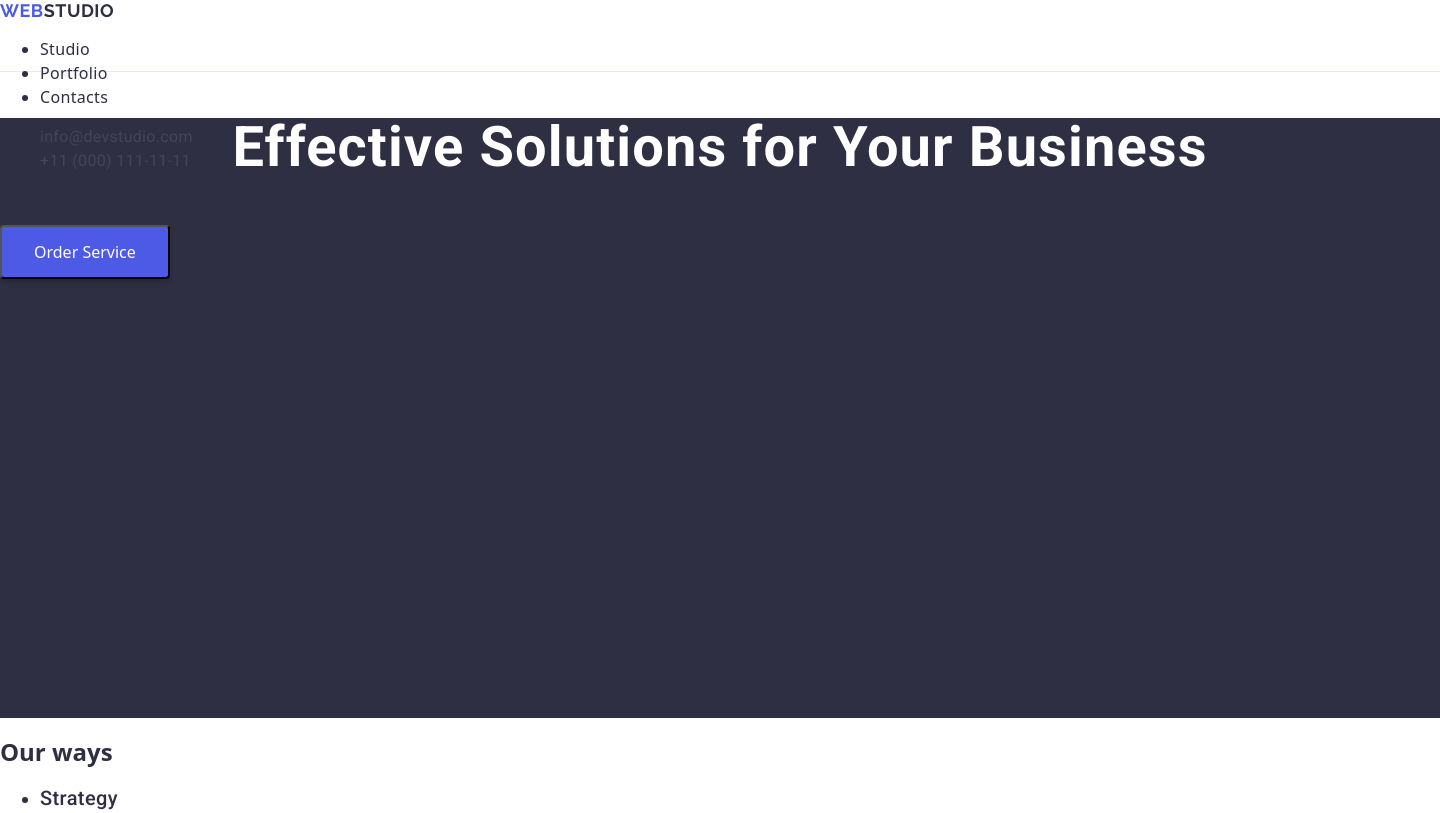
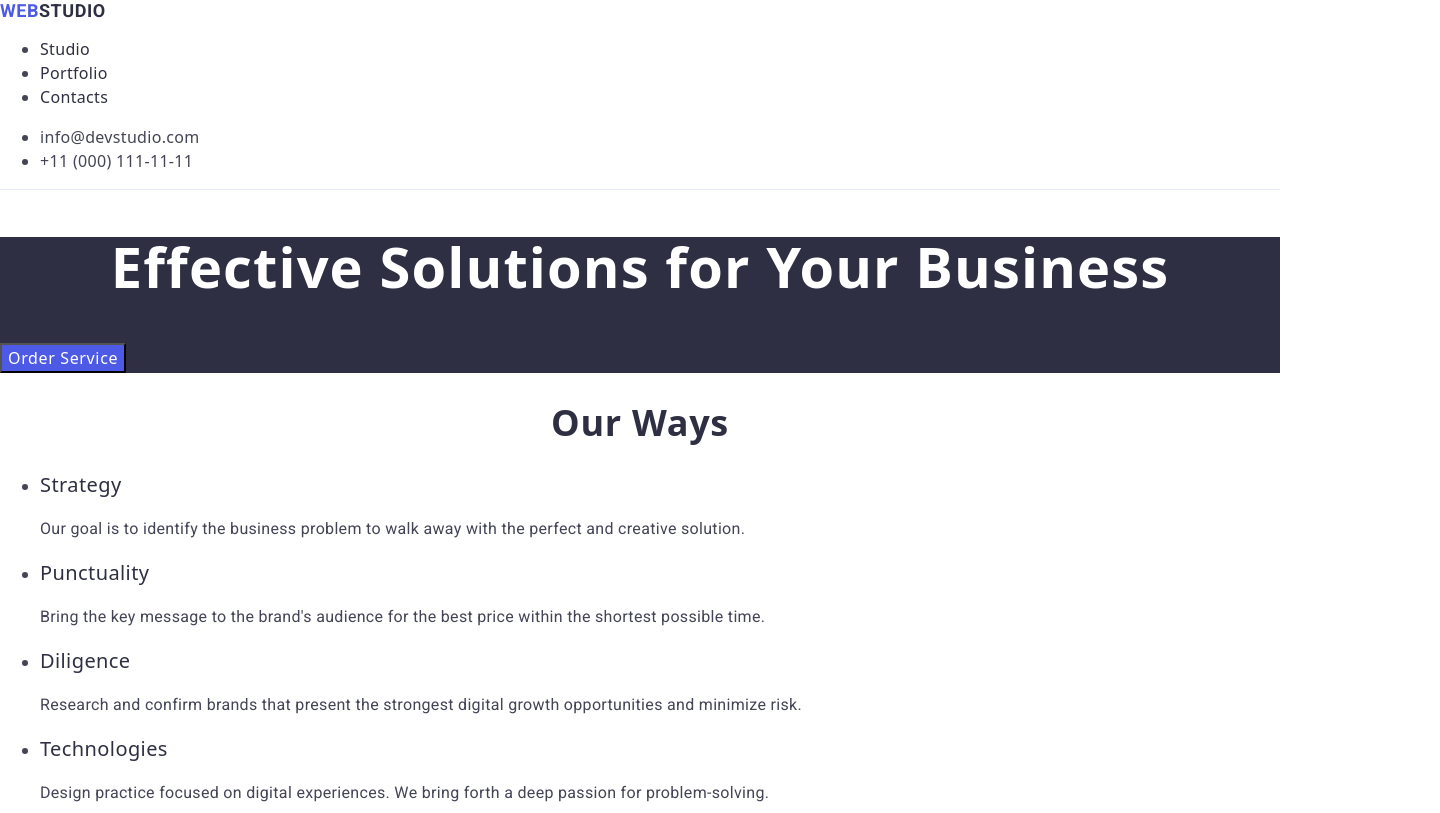
Before and after one commit to gluxenka/goit-markup-hw-02, a plain HTML site: page index.html in a window 1280 px wide. Shown: the top 813 px of the page, 1440 px wide, since content can reach past the window. Drawn offline with nearby package versions, Linux system fonts and the light colour scheme.

Commit message:
fix remark

```diff
--- a/css/styles.css
+++ b/css/styles.css
@@ -1,24 +1,22 @@
 body {
-  font-family: Roboto, Raleway, sans-serif;
-  color: #2e2f42;
+  font-family: Roboto, sans-serif;
+  color: #434455;
+  background-color: #ffffff;
 }
 .header-section {
-  width: 1440px;
-  height: 72px;
-  flex-shrink: 0;
   border-bottom: 1px solid #e7e9fc;
   background-color: #fff;
 }
-.logo-web {
-  color: #4d5ae5;
+.logo-studio {
+  color: #2e2f42;
 }
 .logo {
-  color: #2e2f42;
-  font-family: Raleway;
+  color: #4d5ae5;
+  font-family: Roboto, sans-serif;
   font-size: 18px;
   font-style: normal;
   font-weight: 700;
-  line-height: 1.166; /* 116.667% */
+  line-height: 1.17; /* 116.667% */
   letter-spacing: 0.54px;
   text-transform: uppercase;
   text-decoration: none;
@@ -32,9 +30,17 @@ body {
   letter-spacing: 0.32px;
   text-decoration: none;
 }
+.nav-link:hover,
+.nav-link:focus,
+.contacts-info:hover,
+.contacts-info:focus {
+  color: #404bbf;
+}
+.address-section {
+  font-style: normal;
+}
 .contacts-info {
   color: #434455;
-  font-family: Roboto;
   font-size: 16px;
   font-style: normal;
   font-weight: 400;
@@ -44,41 +50,33 @@ body {
 }
 .main-section {
   background-color: #2e2f42;
-  width: 1440px;
-  height: 600px;
-  flex-shrink: 0;
 }
 .main-title {
   color: #fff;
   text-align: center;
-  font-family: Roboto;
   font-size: 56px;
   font-style: normal;
   font-weight: 700;
-  line-height: 1.071; /* 107.143% */
+  line-height: 1.07; /* 107.143% */
   letter-spacing: 1.12px;
 }
 .order-service-button {
   cursor: pointer;
   color: #fff;
-  display: inline-flex;
-  padding: 16px 32px;
-  align-items: flex-start;
-  gap: 10px;
-  border-radius: 4px;
   background-color: #4d5ae5;
-  box-shadow: 0px 4px 4px 0px rgba(0, 0, 0, 0.15);
+  font-weight: 500;
+  line-height: 1.5;
+  letter-spacing: 0.04em;
 }
-.order-service-button:hover {
+.order-service-button:hover,
+.order-service-button:focus {
   background-color: #404bbf;
 }
 .our-ways-section {
-  height: 344px;
   background-color: #fff;
 }
 .section-item-h3 {
   color: #2e2f42;
-  font-family: Roboto;
   font-size: 20px;
   font-style: normal;
   font-weight: 500;
@@ -97,41 +95,41 @@ body {
 .team-section {
   background-color: #f4f4fd;
 }
+.team-image-card {
+  background-color: #ffffff;
+}
 .section-title {
   color: #2e2f42;
   text-align: center;
   font-size: 36px;
   font-style: normal;
   font-weight: 700;
-  line-height: 1.111; /* 111.111% */
+  line-height: 1.11; /* 111.111% */
   letter-spacing: 0.72px;
   text-transform: capitalize;
 }
 .footer-section {
-  width: 1440px;
-  height: 312px;
-  flex-shrink: 0;
   background-color: #2e2f42;
 }
 .footer-logo {
   color: #f4f4fd;
-  font-family: Raleway;
+  font-family: Raleway, sans-serif;
   font-size: 18px;
   font-style: normal;
   font-weight: 700;
-  line-height: 1.166; /* 116.667% */
+  line-height: 1.17; /* 116.667% */
   letter-spacing: 0.54px;
   text-transform: uppercase;
   text-decoration: none;
 }
-.footer-logo-web {
-  color: #4d5ae5;
+.footer-logo-studio {
+  color: #f4f4fd;
 }
 .footer-text {
-  width: 264px;
-  color: #f4f4fd;
+  color: #4d5ae5;
   font-size: 16px;
   font-style: normal;
   font-weight: 400;
-  line-height: 1.5; /* 150% */
+  line-height: 1.17; /* 150% */
+  letter-spacing: 0.02em;
 }
--- a/index.html
+++ b/index.html
@@ -23,15 +23,15 @@
     <header class="header-section">
       <nav>
         <a class="logo" href="./index.html"
-          ><span class="logo-web">Web</span>Studio</a
+          >Web<span class="logo-studio">Studio</span></a
         >
         <ul>
-          <li><a class="nav-link" href="">Studio</a></li>
+          <li><a class="nav-link" href="./index.html">Studio</a></li>
           <li><a class="nav-link" href="">Portfolio</a></li>
           <li><a class="nav-link" href="">Contacts</a></li>
         </ul>
       </nav>
-      <address>
+      <address class="address-section">
         <ul>
           <li>
             <a class="contacts-info" href="mailto:info@devstudio.com"
@@ -54,7 +54,7 @@
         </button>
       </section>
       <section class="our-ways-section">
-        <h2>Our ways</h2>
+        <h2 class="section-title">Our ways</h2>
         <ul>
           <li>
             <h3 class="section-item-h3">Strategy</h3>
@@ -89,7 +89,7 @@
       <section class="team-section">
         <h2 class="section-title">Our Team</h2>
         <ul>
-          <li>
+          <li class="team-image-card">
             <img
               src="./images/mark_guerrero.jpg"
               alt="mark_guerrero"
@@ -98,12 +98,12 @@
             <h3 class="section-item-h3">Mark Guerrero</h3>
             <p class="section-item-text">Product Designer</p>
           </li>
-          <li>
+          <li class="team-image-card">
             <img src="./images/tom_ford.jpg" alt="tom_ford" width="264" />
             <h3>Tom Ford</h3>
             <p>Frontend Developer</p>
           </li>
-          <li>
+          <li class="team-image-card">
             <img
               src="./images/camila_garcia.jpg"
               alt="camila_garcia"
@@ -112,7 +112,7 @@
             <h3 class="section-item-h3">Camila Garcia</h3>
             <p class="section-item-text">Marketing</p>
           </li>
-          <li>
+          <li class="team-image-card">
             <img
               src="./images/daniel_wilson.jpg"
               alt="daniel_wilson"
@@ -191,7 +191,7 @@
     </main>
     <footer class="footer-section">
       <a class="footer-logo" href="./index.html"
-        ><span class="footer-logo-web">Web</span>Studio</a
+        >Web<span class="footer-logo-studio">Studio</span></a
       >
       <p class="footer-text">
         Increase the flow of customers and sales for your business with digital
```
